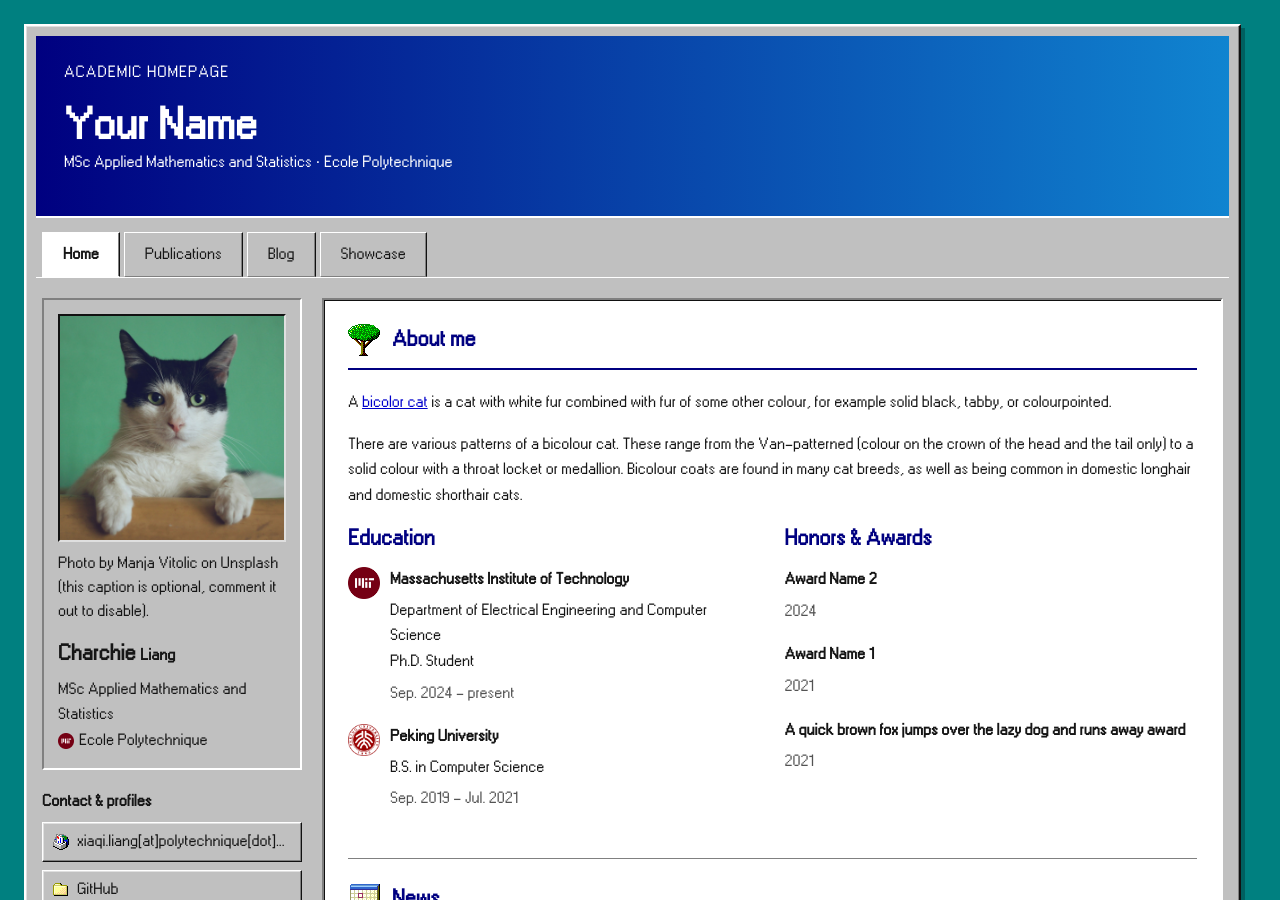
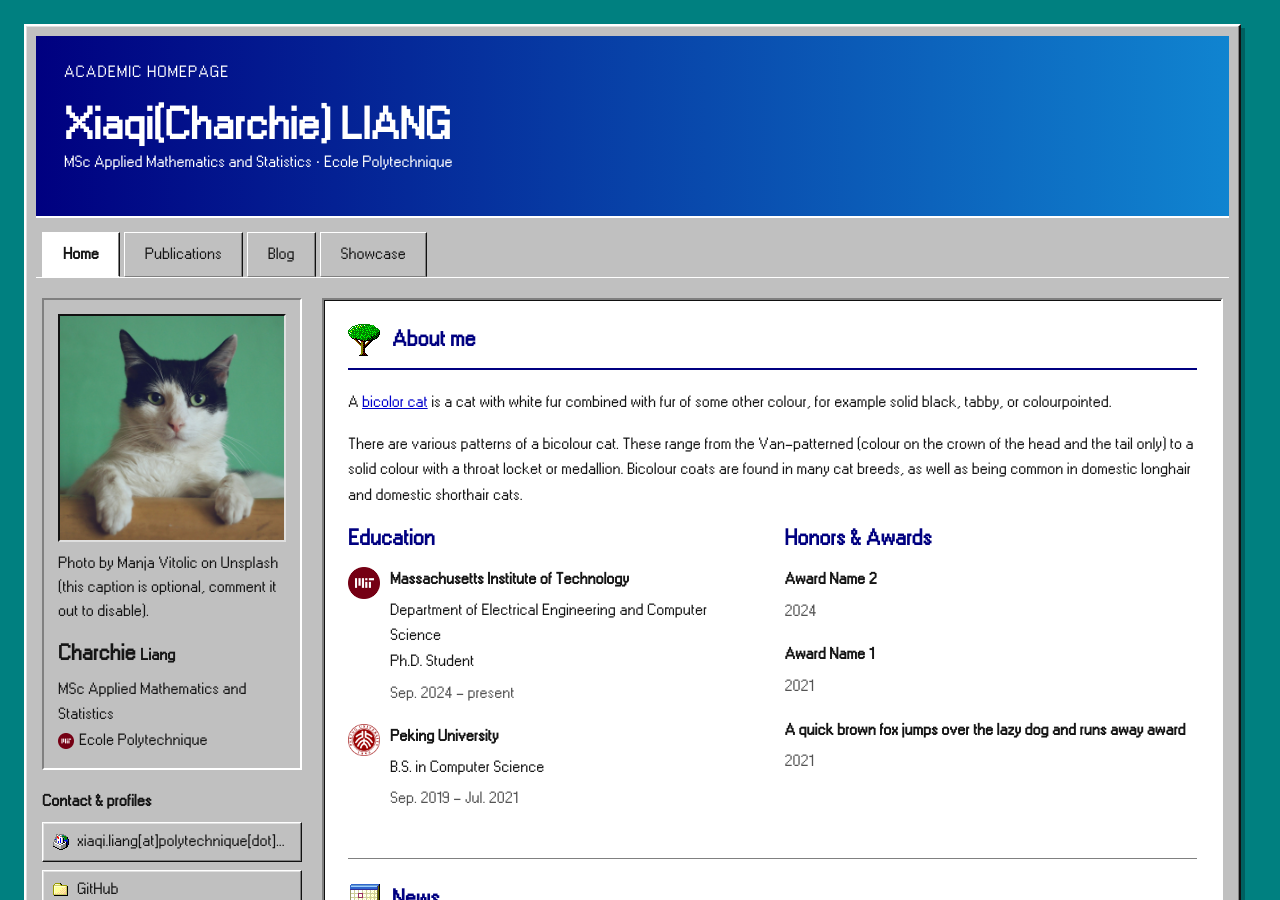
Before and after one commit to XiaqiL/XiaqiL.github.io, a Jekyll site: the page built from index.html, in a window 1280 px wide and 900 px high. Built offline with Jekyll 4.4.1, drawn with Linux system fonts in a browser that asks for light colours; nearby versions of some CDN libraries; a style sheet for code colours, icons or effects is not loaded.

Commit message:
Update navbar and LinkedIn name in profile.yml

```diff
--- a/_data/profile.yml
+++ b/_data/profile.yml
@@ -1,6 +1,6 @@
 primary_name: "Charchie"
 secondary_name: "Liang"
-navbar_name: "Your Name"
+navbar_name: "Xiaqi(Charchie) LIANG"
 
 positions:
 - name: MSc Applied Mathematics and Statistics
@@ -13,7 +13,7 @@ email: "xiaqi.liang[at]polytechnique[dot]edu"
 #gscholar: xFmQpf4AAAAJ  # This is an example, replace it with your own Google Scholar ID
 github: XiaqiL
 #twitter: your_twitter_id  # Do not include the '@' symbol
-linkedin: 373460274
+linkedin: charchie-liang-373460274
 orcid: 0009-0001-6779-4242
 
 short_bio_text_justify: false
```
